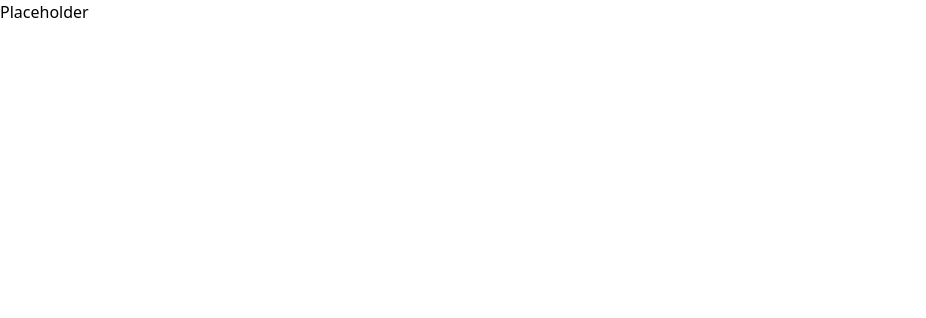
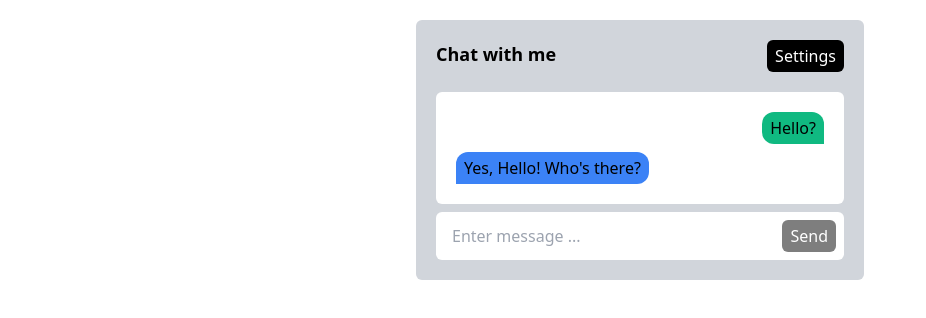
Before and after one commit to luxterful/luxterbot, a Vue app in the folder packages/frontend/: page / in a window 1280 px wide. Shown: the top 318 px of the page, without its empty margins (0-926 px from the left). Built offline with nearby package versions, Linux system fonts and the light colour scheme.

Commit message:
adds basic chat layout to frontend

```diff
--- a/packages/frontend/src/App.vue
+++ b/packages/frontend/src/App.vue
@@ -1,10 +1,76 @@
-<template>Placeholder</template>
+<template>
+  <div class="max-w-md m-auto bg-gray-300 p-5 mt-5 rounded-md">
+    <div class="flex justify-between">
+      <p class="text-lg font-bold">Chat with me</p>
+      <button class="bg-black py-1 px-2 text-white rounded-md cursor-pointer">
+        Settings
+      </button>
+    </div>
+    <div
+      class="bg-white flex flex-col justify-between space-y-2 overflow-y-scroll max-h-100 p-5 rounded-md mt-5">
+      <div
+        v-for="(message, idx) in messages"
+        :key="idx"
+        class="flex"
+        :class="{
+          'justify-start': message.author === 'bot',
+          'justify-end': message.author === 'user',
+        }">
+        <div
+          class="px-2 py-1"
+          :class="{
+            'bg-blue-500 rounded-t-xl rounded-r-xl': message.author === 'bot',
+            'bg-green-500 rounded-t-xl rounded-l-xl': message.author === 'user',
+          }">
+          {{ message.body }}
+        </div>
+      </div>
+    </div>
+    <div class="bg-white p-2 mt-2 rounded-md flex">
+      <input
+        class="outline-0 focus:outline-none flex-1 mx-2"
+        placeholder="Enter message ..."
+        v-model="textInputMessage" />
+      <button
+        @click="sendMessage"
+        class="bg-black opacity-50 py-1 px-2 text-white rounded-md cursor-default"
+        :class="{ 'opacity-100 cursor-pointer': textInputMessageFilled }">
+        Send
+      </button>
+    </div>
+  </div>
+</template>
 
 <script lang="ts">
-import { defineComponent } from "vue";
+import { computed, defineComponent, ref } from "vue";
+
+interface IMessage {
+  body: string;
+  author: "user" | "bot";
+}
 
 export default defineComponent({
   name: "App",
+  setup() {
+    const textInputMessage = ref("");
+
+    const messages = ref<Array<IMessage>>([
+      { body: "Hello?", author: "user" },
+      { body: "Yes, Hello! Who's there?", author: "bot" },
+    ]);
+
+    const textInputMessageFilled = computed(
+      () => textInputMessage.value.length > 0
+    );
+
+    const sendMessage = () => {
+      if (textInputMessageFilled.value) {
+        messages.value.push({ body: textInputMessage.value, author: "user" });
+      }
+    };
+
+    return { messages, textInputMessage, sendMessage, textInputMessageFilled };
+  },
 });
 </script>
 
```
